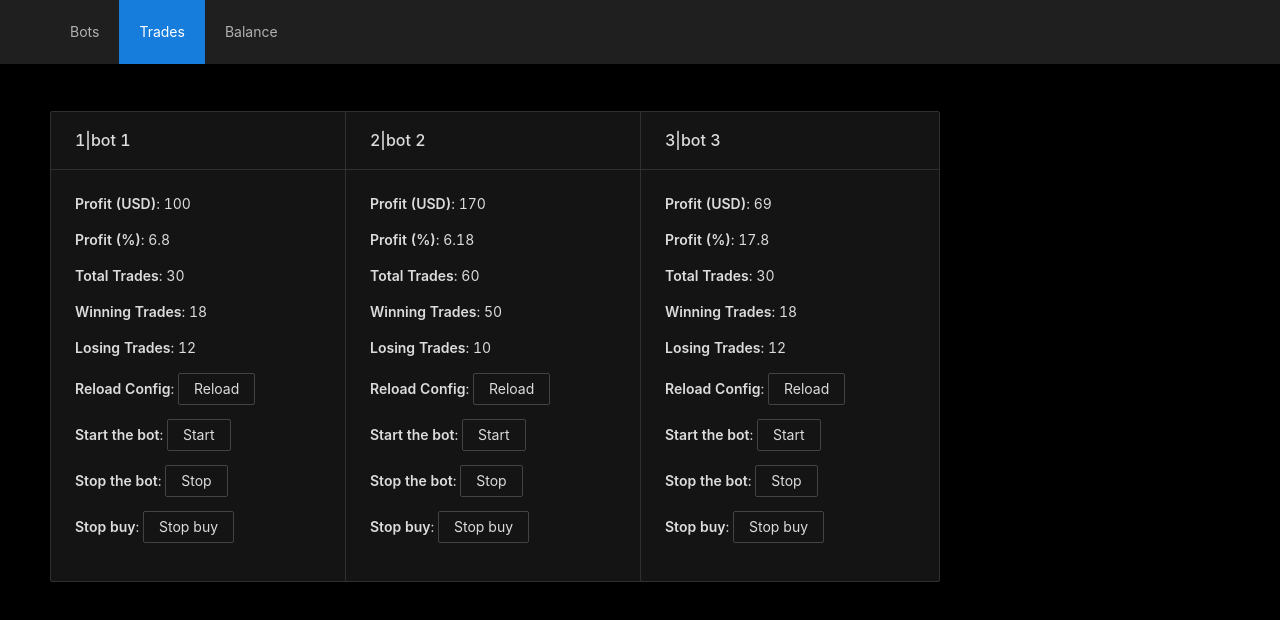
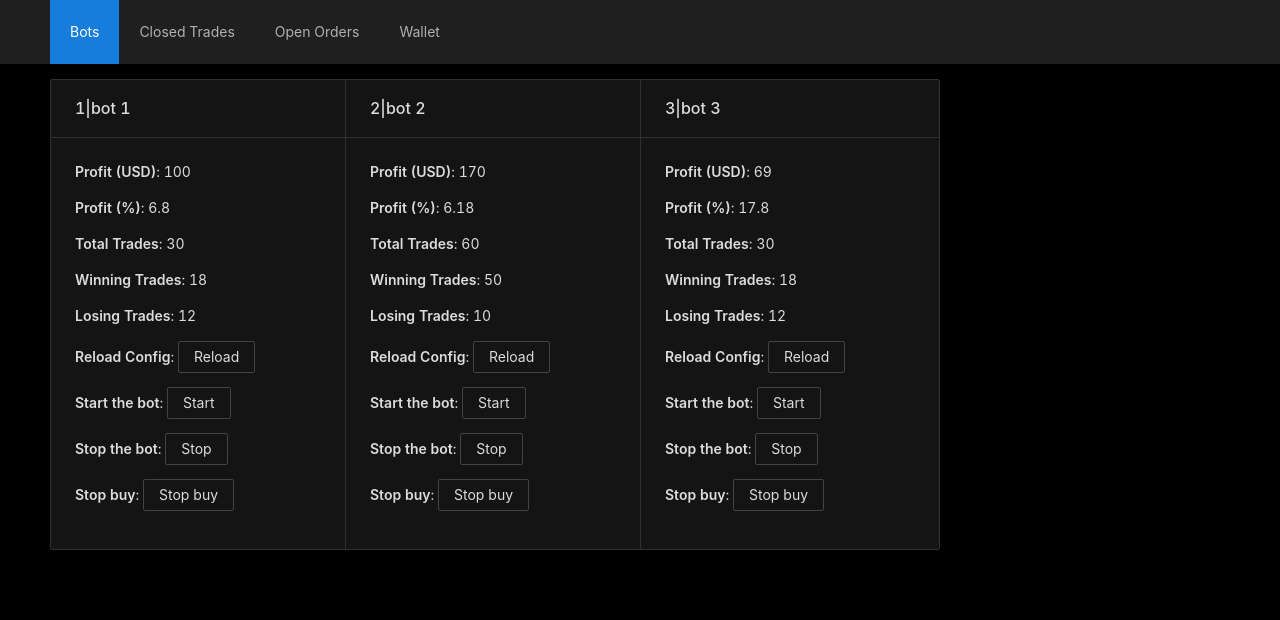
Before and after one commit to lavaalone/freqtrade-admin, a React (Create React App) app: page / in a window 1280 px wide. Shown: the top 620 px of the page. Built offline with nearby package versions, Linux system fonts and the light colour scheme; data requests are answered from the project's data file.

Commit message:
! complete adding router and route
! complete adding router and route

```diff
--- a/package.json
+++ b/package.json
@@ -10,6 +10,7 @@
     "json-server": "^0.17.0",
     "react": "^17.0.2",
     "react-dom": "^17.0.2",
+    "react-router-dom": "^5.3.0",
     "react-scripts": "4.0.3",
     "web-vitals": "^1.0.1"
   },
--- a/src/App.js
+++ b/src/App.js
@@ -1,8 +1,10 @@
 import './App.css';
 import 'antd/dist/antd.dark.css';
 import { useState, useEffect } from "react"
-import { Layout, Menu, Breadcrumb } from 'antd';
+import { Layout, Menu } from 'antd';
 import Bots from './components/Bots';
+import { BrowserRouter as Router, Route } from 'react-router-dom'
+import { Link } from "react-router-dom"
 
 function App() {
   const { Header, Content } = Layout;
@@ -25,21 +27,41 @@ function App() {
   }, [])
 
   return (
+    <Router>
   <Layout className="layout">
     <Header>
       <div className="logo" />
-      <Menu theme="dark" mode="horizontal" defaultSelectedKeys={['2']}>
-        < Menu.Item key='1'>Bots</Menu.Item>
-        < Menu.Item key='2'>Trades</Menu.Item>
-        < Menu.Item key='3'>Balance</Menu.Item>
+      <Menu theme="dark" mode="horizontal" defaultSelectedKeys={['1']}>
+        < Menu.Item key='1'>
+          <Link to='/'>Bots </Link>
+          </Menu.Item>
+        < Menu.Item key='2'>
+        <Link to='/trades'>Closed Trades</Link>
+          </Menu.Item>
+        < Menu.Item key='3'>
+        <Link to='/orders'>Open Orders</Link>
+          </Menu.Item>
+        < Menu.Item key='4'>
+        <Link to='/wallet'>Wallet</Link>
+          </Menu.Item>
       </Menu>
     </Header>
     <Content style={{ padding: '0 50px' }}>
-      <Breadcrumb style={{ margin: '16px 0' }}>
-      </Breadcrumb>
-      <Bots data={botData}/>
+      <Route path='/' exact render={(props) => (
+        <Bots data={botData}/>
+      )} />
+      <Route path='/trades' exact render={(props) => (
+        <p> Trades </p>
+      )} />
+      <Route path='/orders' exact render={(props) => (
+        <p> Orders </p>
+      )} />
+      <Route path='/wallet' exact render={(props) => (
+        <p> Wallet </p>
+      )} />
     </Content>
       </Layout>
+      </Router>
   );
 }
 
```
Also changed, not shown: 1 other file (tests, documents, lock files or other folders).
